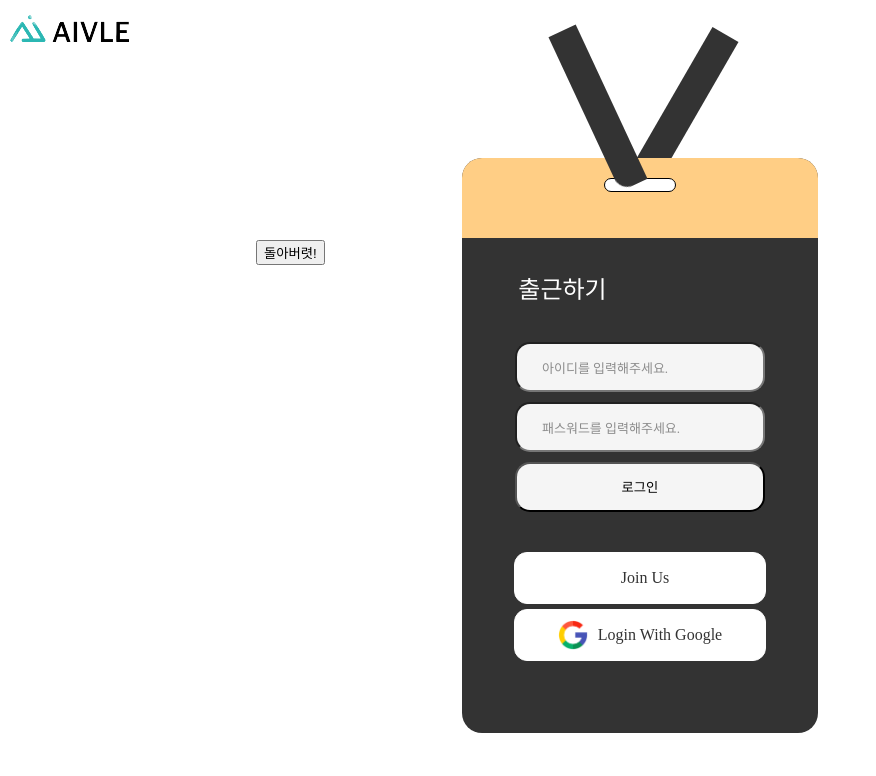
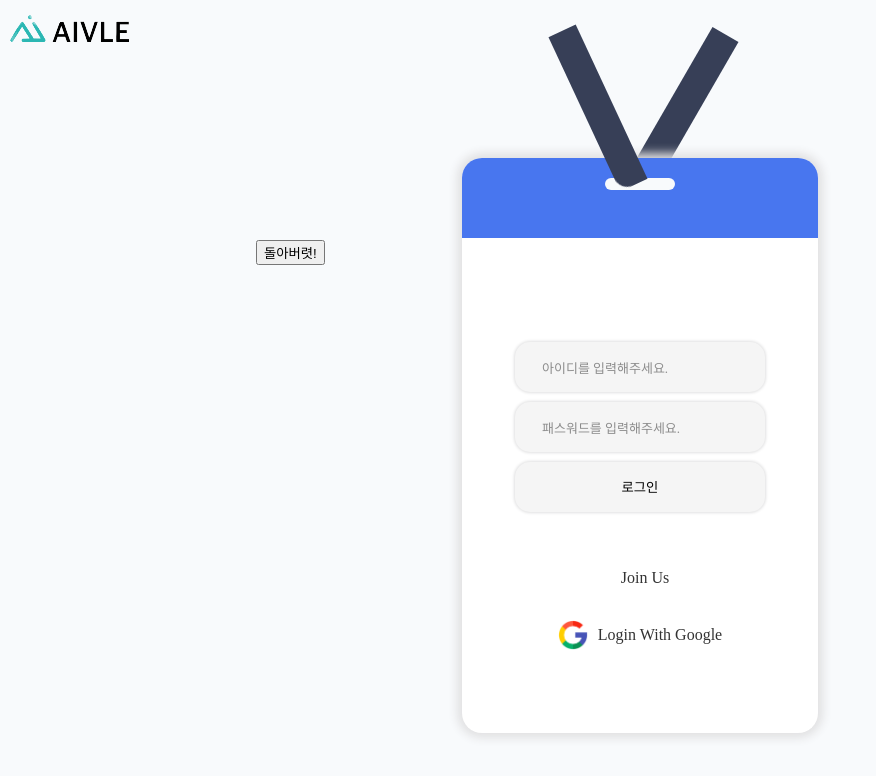
Before and after one commit to wandile-gim/SpeechSupporter, a React (Create React App) app in the folder bigproject/: page /main in a window 1280 px wide. Shown: the top 776 px of the page, without its empty margins (0-876 px from the left). Built offline with nearby package versions, Linux system fonts and the light colour scheme.

Commit message:
main page design_1

```diff
--- a/bigproject/src/App.css
+++ b/bigproject/src/App.css
@@ -1,7 +1,7 @@
-@import './reset.css';
+@import "./reset.css";
 
 body {
-    background-color: white;
+  background-color: #f8fafc;
 }
 
 .logo {
@@ -28,7 +28,7 @@ body {
   margin-right: 20px;
   width: 30px;
   height: 170px;
-    background-color: #333;
+  background-color: rgb(55, 63, 87);
   border-bottom-left-radius: 14px;
   transform: rotate(-25deg);
   z-index: 1;
@@ -39,7 +39,7 @@ body {
   width: 30px;
   height: 170px;
   margin-left: 35px;
-    background-color: #333;
+  background-color: rgb(55, 63, 87);
   transform: rotate(30deg);
   border-bottom-right-radius: 100px;
   z-index: -99;
@@ -54,8 +54,9 @@ body {
   align-items: center;
   transform: rotateY(360deg);
   transition: all 1.5s ease-in-out;
-    background-color: #333;
+  background-color: white;
   margin-top: -35px;
+  box-shadow: 0 0 10px 5px rgb(225, 225, 226);
 }
 
 .App__rotate {
@@ -67,7 +68,7 @@ body {
   align-items: center;
   transform: rotateY(0deg);
   transition: all 1.5s ease-in-out;
-    background-color: #333;
+  background-color: white;
   margin-top: -35px;
 }
 
@@ -77,15 +78,15 @@ body {
   border-bottom-left-radius: 0;
   border-bottom-right-radius: 0;
   height: 80px;
-    background-color: #ffce85;
+  background-color: #4876ef;
 }
 
 .hole {
   position: absolute;
-    background-color: white;
+  background-color: #f8fafc;
   width: 70px;
   height: 1.5vh;
-    border: 0.5px solid black;
+  border: none;
   border-radius: 20px;
   margin-top: 20px;
 }
@@ -139,10 +140,12 @@ body {
   margin-top: 10px;
   width: 250px;
   border-radius: 15px;
+  border: none;
   height: 50px;
   background-color: whitesmoke;
   box-sizing: border-box;
   outline: none;
+  box-shadow: 0 0 3px 1px rgb(225, 225, 226);
 }
 
 .id_input,
--- a/bigproject/src/Register.module.css
+++ b/bigproject/src/Register.module.css
@@ -1,7 +1,7 @@
 .container {
   width: 100vw;
   height: 100vh;
-    background-color: #333;
+  background-color: #f8fafc;
   display: flex;
   flex-direction: column;
   justify-content: center;
```
Lines whose indentation alone changed are shown as unchanged.
